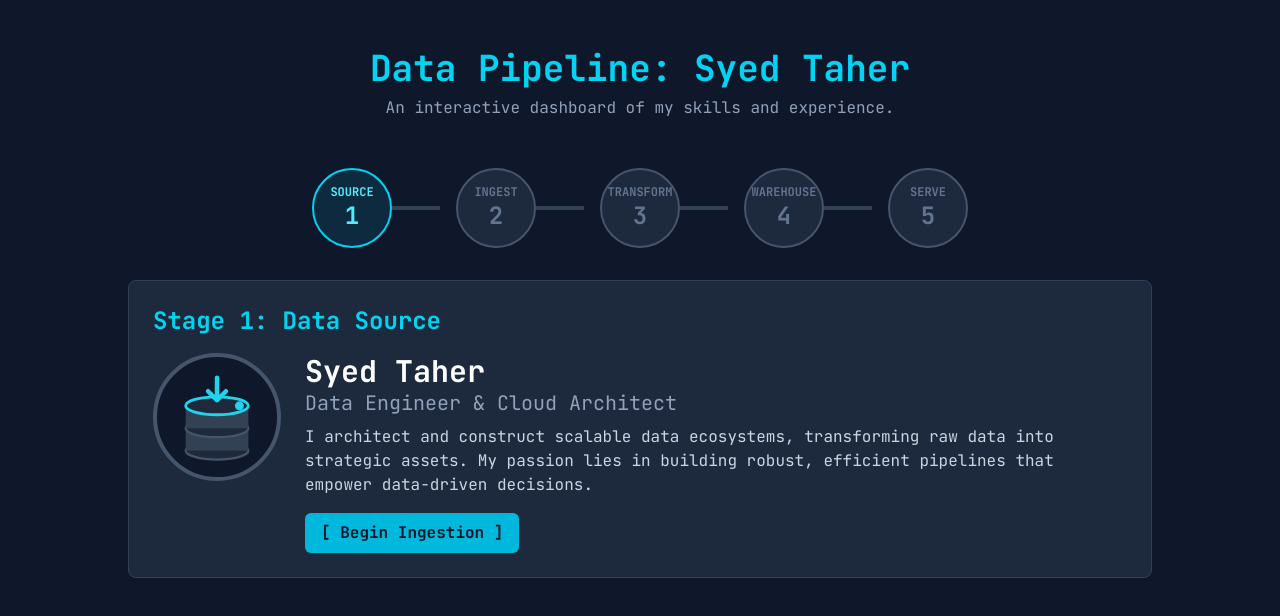
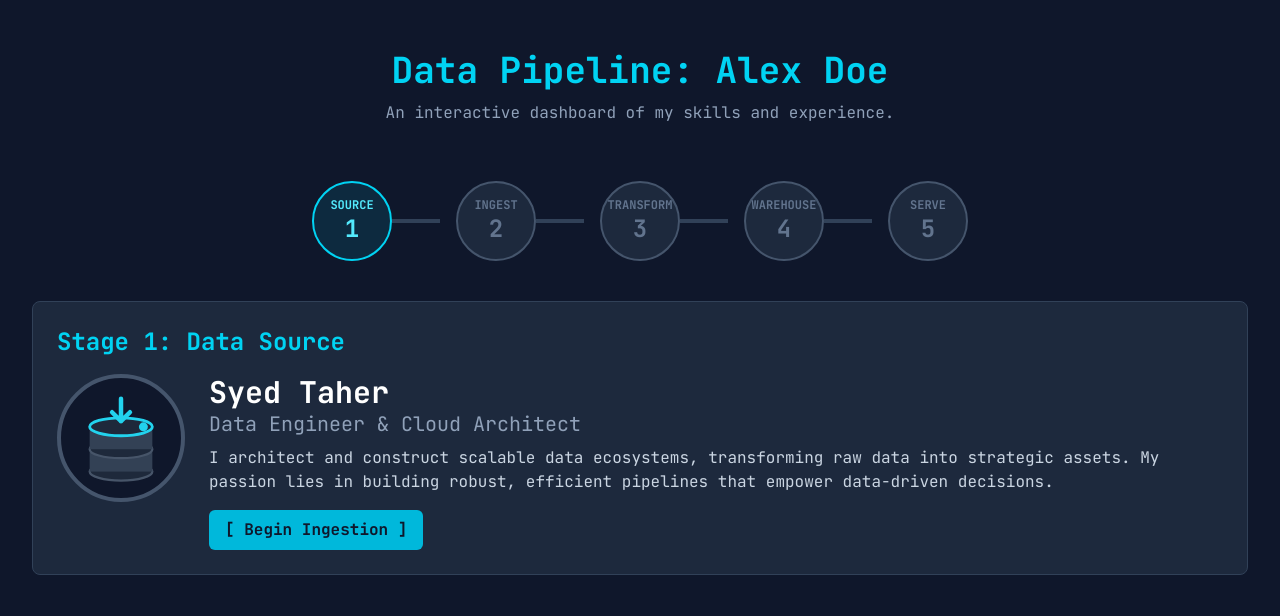
Before and after one commit to my-general/de_portfolio, a Next.js app: page / in a window 1280 px wide. Shown: the top 616 px of the page. Built offline with nearby package versions, Linux system fonts and the light colour scheme.

Commit message:
Update page.js

```diff
--- a/src/app/page.js
+++ b/src/app/page.js
@@ -15,7 +15,6 @@ const TransformationEngine = dynamic(() => import('./components/TransformationEn
 const DataWarehouse = dynamic(() => import('./components/DataWarehouse'));
 const ServingLayer = dynamic(() => import('./components/ServingLayer'));
 import portfolioData from '../../data/portfolioData.json';
-
 
 export default function Home() {
   const [activeStage, setActiveStage] = useState(1);
@@ -47,20 +46,33 @@ export default function Home() {
 
   return (
     <>
-      {/* --- RESPONSIVE ADJUSTMENTS APPLIED --- */}
-      {/* Adjusted padding for mobile (pt-8) and larger screens (md:pt-12) */}
-      <main className="flex min-h-screen flex-col items-center p-4 pt-8 md:p-12 bg-slate-900 text-slate-300">
-        <div className="w-full max-w-5xl">
-          {/* Adjusted margin for mobile (mb-8) and larger screens (sm:mb-12) */}
-          <div className="text-center mb-8 sm:mb-12">
-            {/* Responsive heading size for better fit on small screens */}
-            <h1 className="text-3xl sm:text-4xl font-bold text-cyan-400">Data Pipeline: Syed Taher</h1>
-            <p className="text-slate-400 mt-2">An interactive dashboard of my skills and experience.</p>
+      <main className="min-h-screen bg-slate-900 text-slate-300 w-full overflow-x-hidden">
+        <div className="w-full mx-auto px-4 py-4 sm:px-4 sm:py-6 md:px-6 md:py-8 lg:px-8 lg:py-12">
+          {/* Header */}
+          <div className="text-center mb-6 sm:mb-8 md:mb-12 w-full">
+            <h1 className="text-xl font-bold text-cyan-400 break-words
+                          xs:text-2xl
+                          sm:text-3xl
+                          md:text-4xl
+                          leading-tight">
+              Data Pipeline: Alex Doe
+            </h1>
+            <p className="text-slate-400 mt-1 sm:mt-2 text-xs sm:text-sm md:text-base">
+              An interactive dashboard of my skills and experience.
+            </p>
           </div>
 
-          <Blueprint activeStage={activeStage} onStageSelect={handleStageSelect} />
+          {/* Blueprint - FIXED FOR SAMSUNG MOBILE */}
+          <div className="w-full flex justify-center">
+            <div className="w-full max-w-full overflow-x-auto">
+              <div className="min-w-min px-2 py-2 flex justify-center">
+                <Blueprint activeStage={activeStage} onStageSelect={handleStageSelect} />
+              </div>
+            </div>
+          </div>
 
-          <div className="mt-8 min-h-[300px]">
+          {/* Content Area */}
+          <div className="mt-4 sm:mt-6 md:mt-8 min-h-[250px] sm:min-h-[300px] w-full">
             <AnimatePresence mode="wait">
               {renderContent()}
             </AnimatePresence>
```
